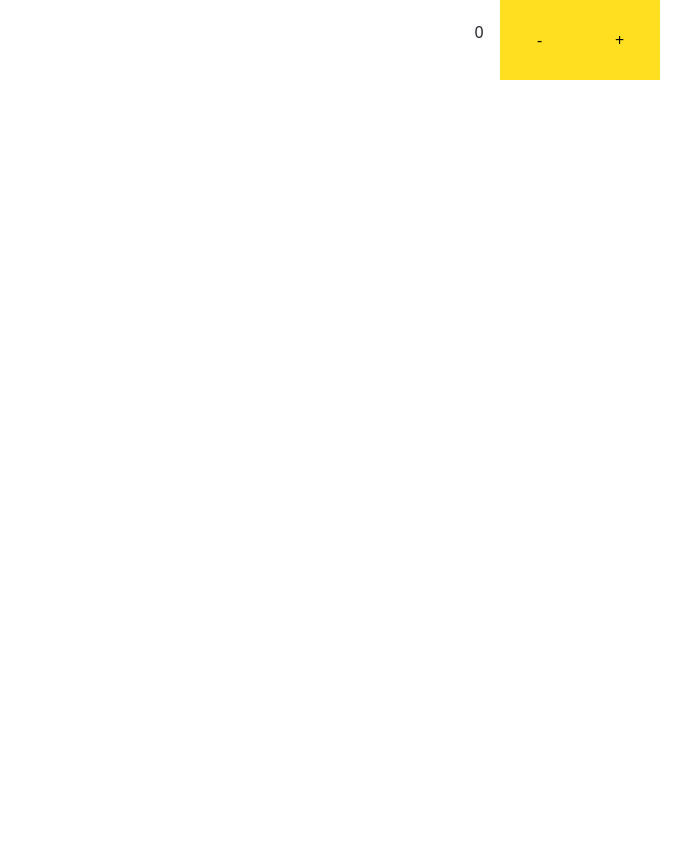
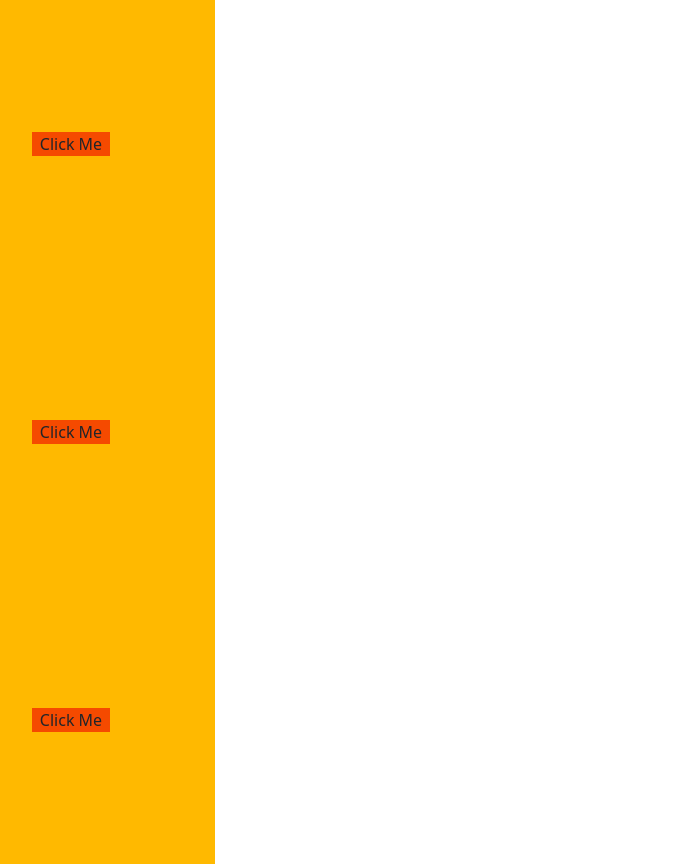
Before and after one commit to kelia01/React, a React (Vite) app in the folder vite-project/: page / in a window 1280 px wide. Shown: the whole page, without its empty margins (73-764 px from the left). Before the commit the page ends 800 px from the top, so only its background shows below. Built offline with nearby package versions, Linux system fonts and the light colour scheme; the HTML template or start-up script is replaced by a standard one.

Commit message:
Use props to click buttons and display la quel tu clique

```diff
--- a/vite-project/src/App.tsx
+++ b/vite-project/src/App.tsx
@@ -3,8 +3,12 @@ import Counter from "./components/ReactExercises/Counter";
 
 function App() {
   return (
-    <Counter />
-  )
+    <>
+      <Hello>1</Hello>
+      <Hello> 2</Hello>
+      <Hello> 3</Hello>
+    </>
+  );
 }
 
 export default App;
--- a/vite-project/src/components/ReactExercises/HelloWorld.tsx
+++ b/vite-project/src/components/ReactExercises/HelloWorld.tsx
@@ -1,14 +1,15 @@
-import React from 'react'
+interface Props {
+    children: React.ReactNode;
+  }
 
-const Hello = () => {
+const Hello = ({children}: Props) => {
 
-  let count = 0;
   const handleClick = () => {
-    alert('Clicked')
+    alert(`Clicked ${children}`)
   }
   return (
-    <div className='bg-amber-400 w-96 h-96 flex justify-center items-center'>
-      <button className='bg-orange-600 rounded-lg px-2 py-1' onClick={handleClick}>Click Me</button>
+    <div className='bg-amber-400 w-72 h-72 flex justify-center items-center'>
+      <button className='bg-orange-600 rounded-lg px-2' onClick={handleClick}>Click Me</button>
       </div>
   )
 }
```
